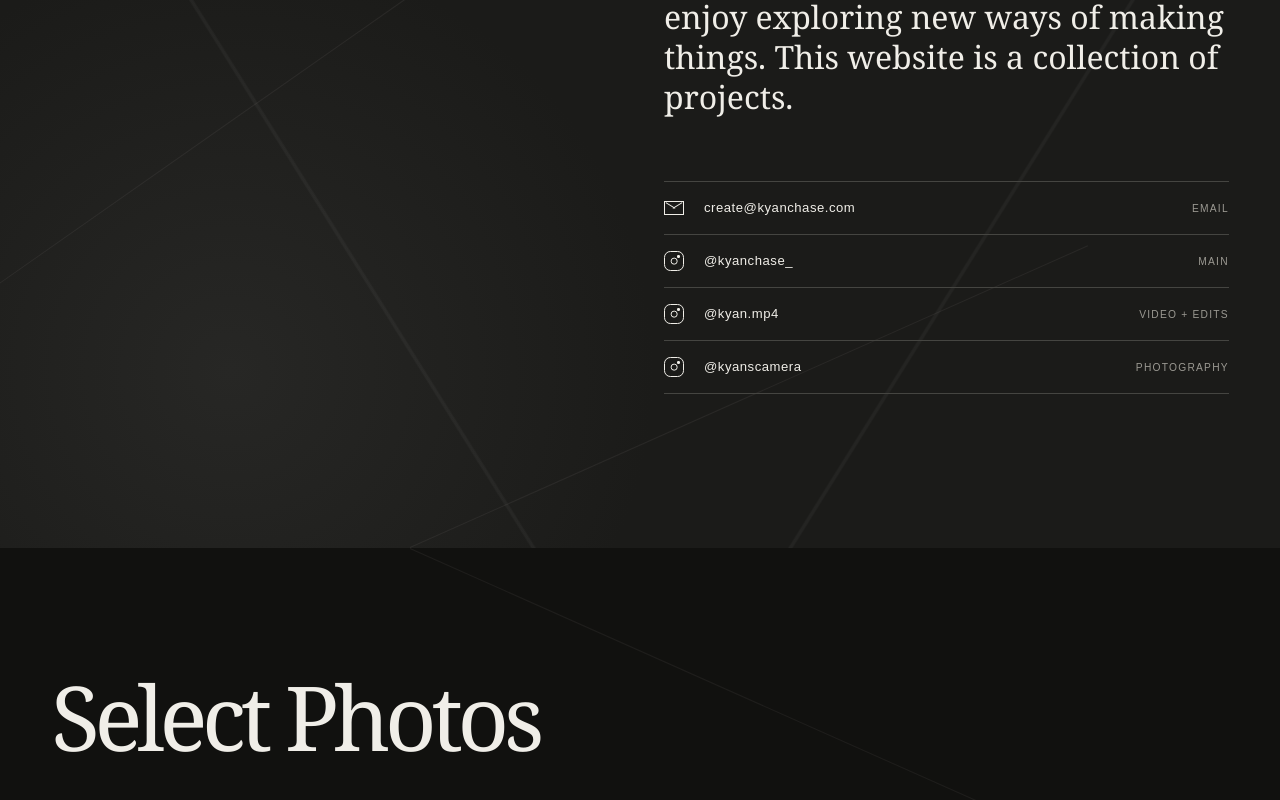
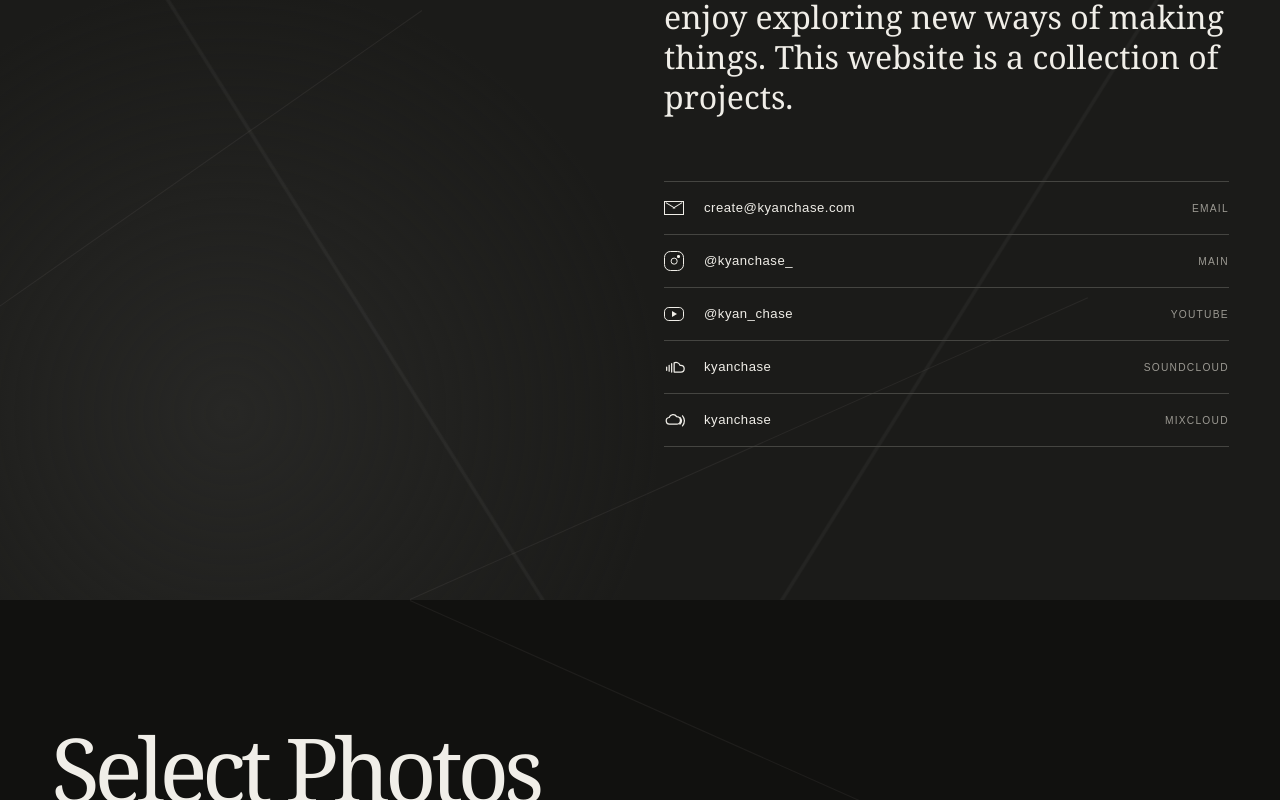
Before and after one commit to kyanchase/kyanchase.com, a Next.js app: page / in a window 1280 px wide. Shown: the part 1236-2036 px from the top of the page. Built offline with nearby package versions, Linux system fonts and the light colour scheme.

Commit message:
Update About social links

```diff
--- a/app/globals.css
+++ b/app/globals.css
@@ -871,6 +871,26 @@ figcaption {
   width: 0.15rem;
 }
 
+.youtube-mark {
+  border: 1.5px solid currentColor;
+  border-radius: 0.3rem;
+  display: block;
+  height: 0.9rem;
+  position: relative;
+  width: 1.25rem;
+}
+
+.youtube-mark::before {
+  border-bottom: 0.22rem solid transparent;
+  border-left: 0.35rem solid currentColor;
+  border-top: 0.22rem solid transparent;
+  content: "";
+  left: 50%;
+  position: absolute;
+  top: 50%;
+  transform: translate(-40%, -50%);
+}
+
 .mail-mark {
   border: 1.5px solid currentColor;
   display: block;
--- a/app/portfolio.tsx
+++ b/app/portfolio.tsx
@@ -159,27 +159,43 @@ export function AboutSection() {
               </span>
             </a>
             <a
-              href="https://www.instagram.com/kyan.mp4/"
+              href="https://www.youtube.com/@kyan_chase"
               target="_blank"
               rel="noreferrer"
-              aria-label="Kyan dot MP4 on Instagram, video edits"
+              aria-label="Kyan Chase on YouTube"
             >
-              <span className="instagram-mark" aria-hidden="true" />
+              <span className="youtube-mark" aria-hidden="true" />
               <span>
-                <strong>@kyan.mp4</strong>
-                <small>Video + edits</small>
+                <strong>@kyan_chase</strong>
+                <small>YouTube</small>
               </span>
             </a>
             <a
-              href="https://www.instagram.com/kyanscamera/"
+              href="https://soundcloud.com/kyanchase"
               target="_blank"
               rel="noreferrer"
-              aria-label="Kyan's Camera on Instagram, photography"
+              aria-label="Kyan Chase on SoundCloud"
             >
-              <span className="instagram-mark" aria-hidden="true" />
+              <svg width="22" height="20" viewBox="0 0 24 24" fill="none" stroke="currentColor" strokeWidth="1.5" aria-hidden="true">
+                <path d="M2 12v4m3-6v7m3-9v10m3-11v11h8a4 4 0 0 0 0-8h-1a5 5 0 0 0-7-3Z" strokeLinecap="round" strokeLinejoin="round" />
+              </svg>
               <span>
-                <strong>@kyanscamera</strong>
-                <small>Photography</small>
+                <strong>kyanchase</strong>
+                <small>SoundCloud</small>
+              </span>
+            </a>
+            <a
+              href="https://www.mixcloud.com/kyanchase/"
+              target="_blank"
+              rel="noreferrer"
+              aria-label="Kyan Chase on Mixcloud"
+            >
+              <svg width="22" height="20" viewBox="0 0 24 24" fill="none" stroke="currentColor" strokeWidth="1.5" aria-hidden="true">
+                <path d="M14 17H6a4 4 0 0 1-1-8 5 5 0 0 1 9-1 4.5 4.5 0 0 1 0 9Zm4-8a6 6 0 0 1 0 8m3-10a9 9 0 0 1 0 12" strokeLinecap="round" strokeLinejoin="round" />
+              </svg>
+              <span>
+                <strong>kyanchase</strong>
+                <small>Mixcloud</small>
               </span>
             </a>
           </div>
```
